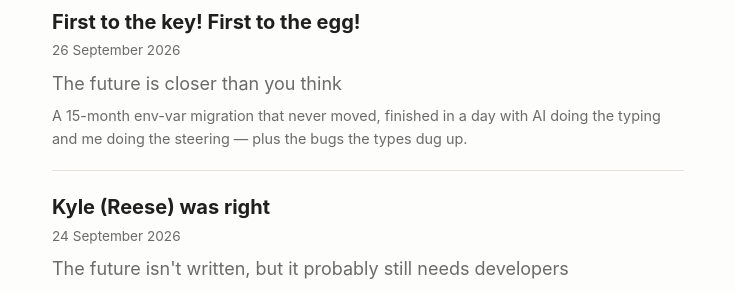
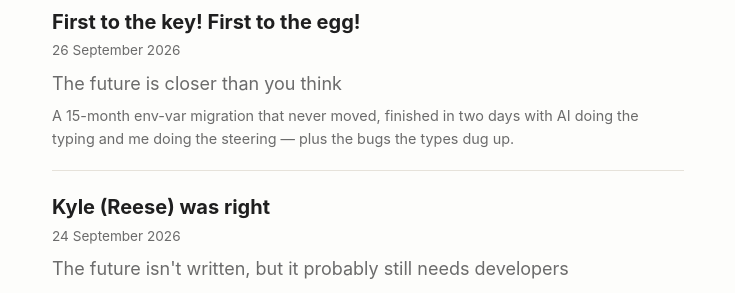
Before and after one commit to dwhenry/dwhenry.github.io, a Jekyll site: the page built from index.html, in a window 1280 px wide. Shown: the part 172-465 px from the top of the page, without its empty margins (272-1007 px from the left). Built offline with Jekyll 4.4.1, drawn with Linux system fonts in a browser that asks for light colours; the list of posts is cut into pages by our own code.

Commit message:
Post summary: a day -> two days

```diff
--- a/_posts/2026-09-26-first-to-the-key.md
+++ b/_posts/2026-09-26-first-to-the-key.md
@@ -1,7 +1,7 @@
 ---
 title: "First to the key! First to the egg!"
 subtitle: "The future is closer than you think"
-summary: "A 15-month env-var migration that never moved, finished in a day with AI doing the typing and me doing the steering — plus the bugs the types dug up."
+summary: "A 15-month env-var migration that never moved, finished in two days with AI doing the typing and me doing the steering — plus the bugs the types dug up."
 date: 2026-09-26
 structure: in-medias-res
 ---
```
